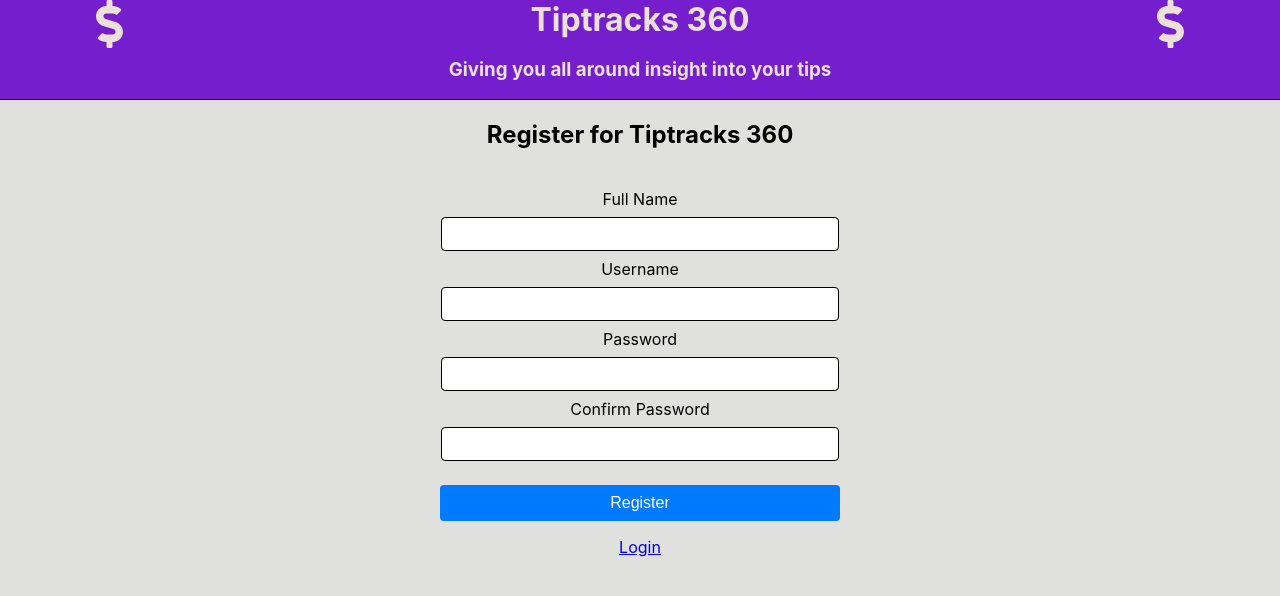
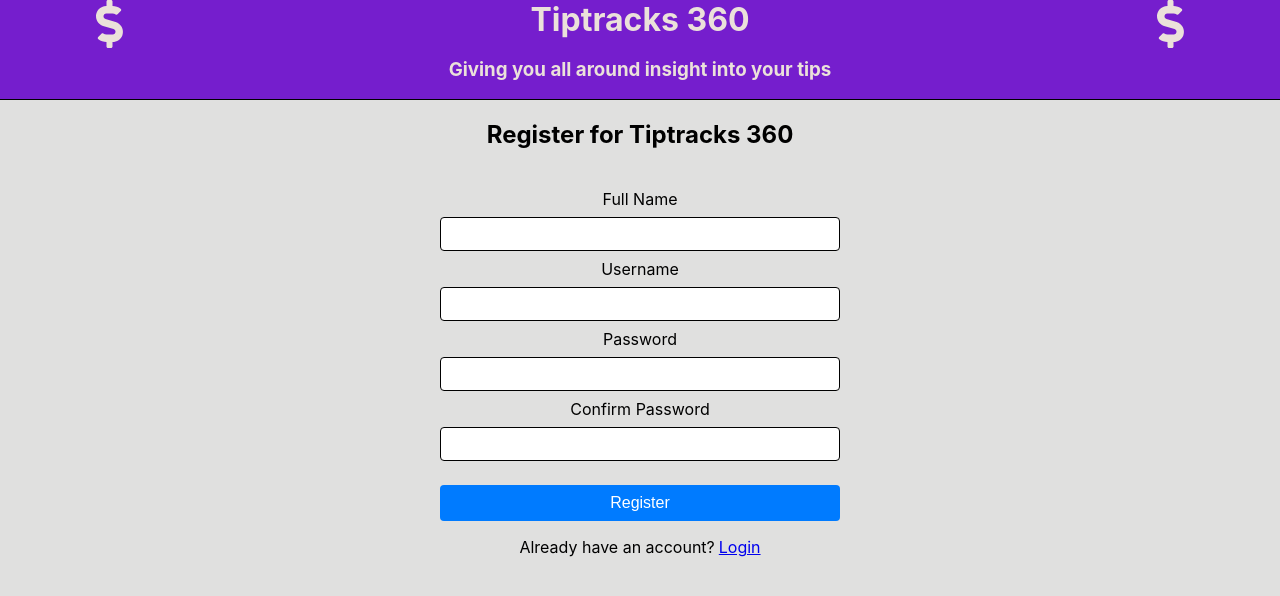
Before and after one commit to skunkpirates42/tiptracks-360-client, a React (Create React App) app: page /register in a window 1280 px wide. Shown: the top 596 px of the page. Built offline with nearby package versions, Linux system fonts and the light colour scheme; no server answers.

Commit message:
rename lading-page to login-page

```diff
--- a/src/components/card.js
+++ b/src/components/card.js
@@ -15,7 +15,7 @@ export function Card(props) {
         <p>Total Hours: <span>{props.hours}</span></p>
         <p>{props.hourlyType}: <span>${(props.hourlyRate || props.avgWage).toFixed(2)} / hr</span></p>
         {props.notes && <p className="notes">Notes: {props.notes}</p>}
-        <FontAwesomeIcon className="fas plus" pull="left" icon="plus" />
+        {/* For Expanded Card if time allows <FontAwesomeIcon className="fas plus" pull="left" icon="plus" /> */}
         {
           props.id && <FontAwesomeIcon
             pull="right" className="fas trash"
--- a/src/components/containers/App.js
+++ b/src/components/containers/App.js
@@ -1,7 +1,7 @@
 import React, { Component } from 'react';
 import {connect} from 'react-redux';
 import {Route, withRouter, Switch} from 'react-router-dom';
-import LandingPage from './landing-page';
+import LoginPage from './login-page';
 import Dashboard from './dashboard';
 import RegistrationPage from './registration-page';
 import StatsPage from './stats-page';
@@ -51,7 +51,7 @@ class App extends Component {
       <div className="App">
         <HeaderBar />
         <Switch>
-          <Route exact path="/" component={LandingPage} />
+          <Route exact path="/" component={LoginPage} />
           <Route exact path="/dashboard" component={Dashboard} />
           <Route exact path="/register" component={RegistrationPage} />
           <Route exact path="/stats" component={StatsPage} />
--- a/src/components/containers/stats-page.js
+++ b/src/components/containers/stats-page.js
@@ -8,6 +8,7 @@ import BackArrow from '../back-arrow';
 import moment from 'moment';
 import {stats} from '../../utils/stats';
 import '../styles/stats-page.css'
+
 export class StatsPage extends Component {
   state = {
     view: 'daily'
--- a/src/components/registration-form.js
+++ b/src/components/registration-form.js
@@ -50,7 +50,7 @@ export class RegistrationForm extends Component {
           />
           <button className="submit" type="submit" disabled={this.props.pristine || this.props.submitting}>Register</button>
         </form>
-        <Link to="/">Login</Link>
+        <span className="register">Already have an account?</span><Link to="/">Login</Link>
       </div>
     )
   }
--- a/src/components/styles/input.css
+++ b/src/components/styles/input.css
@@ -1,6 +1,6 @@
 .form-input {
   height: 2em;
-  width: 94%;
+  width: 94.5%;
   border-radius: 0.25em;
   border: 1px solid black;
   margin: 0.5em 0;
```
Also changed, not shown: src/components/containers/login-page.js (renamed from src/components/containers/landing-page.js).
